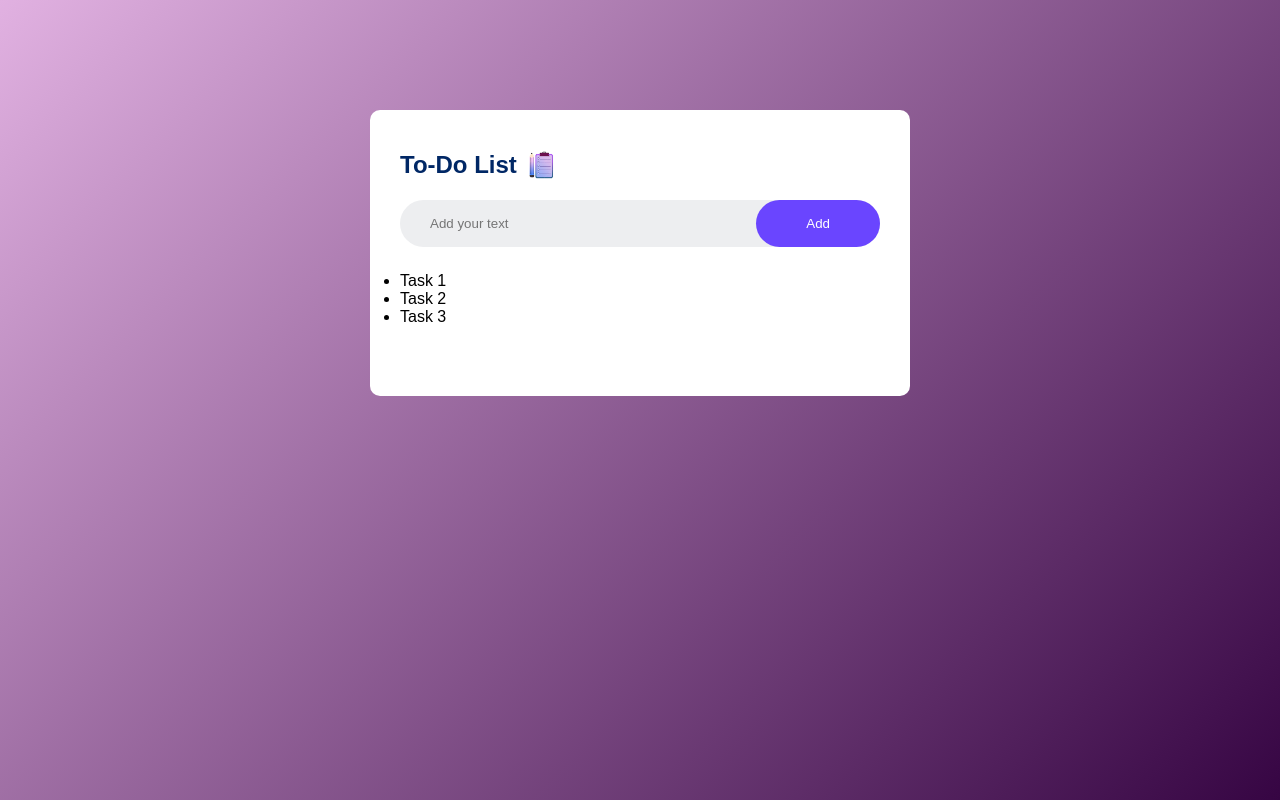
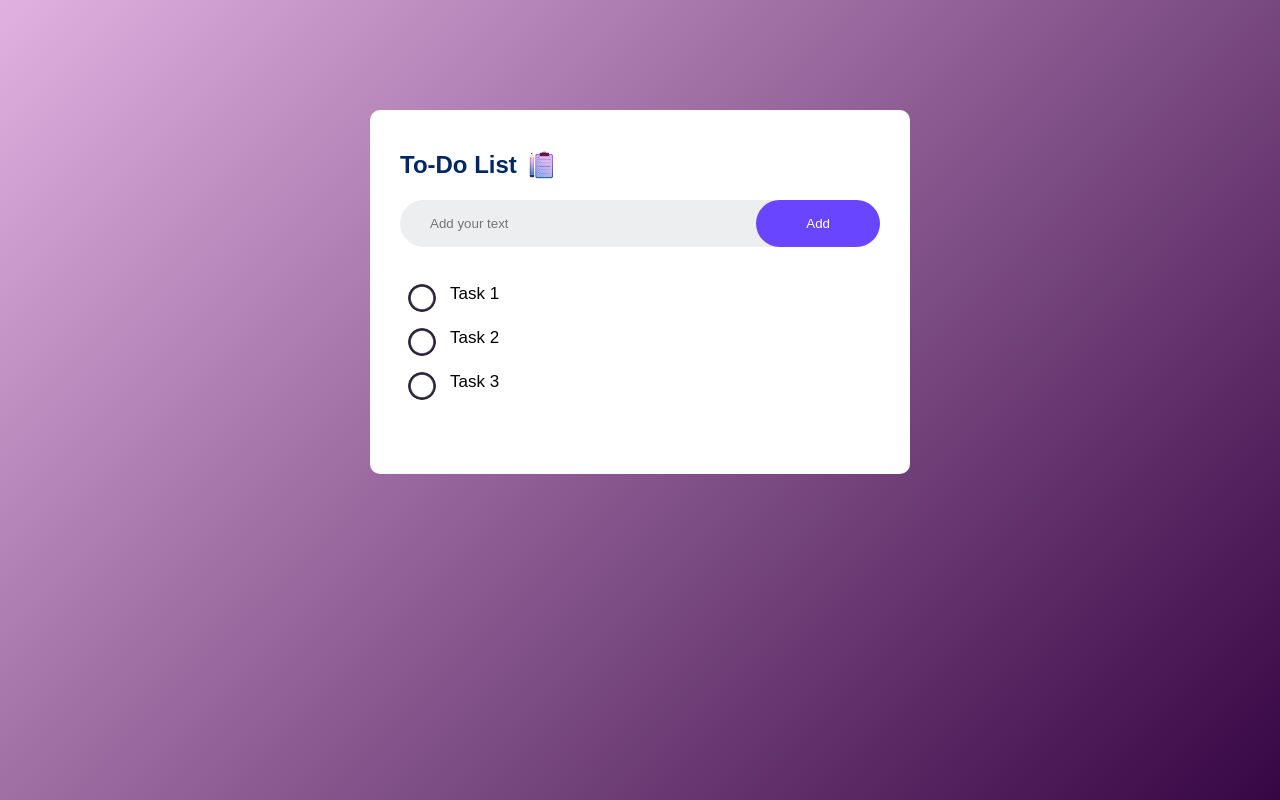
Before and after one commit to GinaTovarAlmario/todoList-html-css-Js, a plain HTML site: page index.html in a window 1280 px wide. Drawn offline with Linux system fonts and the light colour scheme.

Commit message:
handling position to checkbox image in list item

```diff
--- a/style.css
+++ b/style.css
@@ -61,3 +61,25 @@ button{
     cursor: pointer;
     border-radius: 40px;
 }
+ul li{
+    list-style: none;
+    font-size: 17px;
+    padding: 12px 8px 12px 50px ;
+    user-select: none;
+    cursor: pointer;
+    position: relative;
+}
+/* adding checkbox img in list */
+ul li::before{
+    content: '';
+    position: absolute;
+    top: 12px;
+    left: 8px;
+    height: 28px;
+    width: 28px;
+    border-radius: 50%;
+    background-image: url(img/unchecked.png);
+    background-size: cover;
+    background-position: center;
+
+}
```
